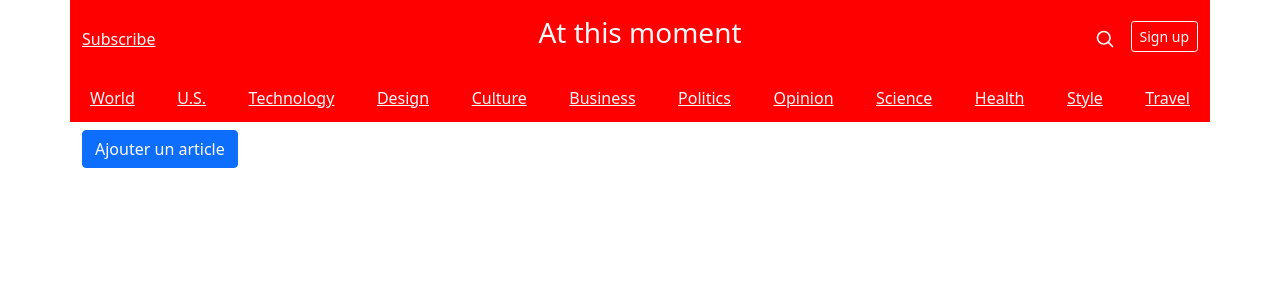
After one commit to Souleymann-debug/AtThisMoment, a Symfony app: template templates/article/index.html.twig in a window 1280 px wide. The commit adds this page. Shown: the top 300 px of the page. Run offline with Twig, Linux system fonts and the light colour scheme; the template is opened without the code that fills it, so the values that code supplies are empty; some libraries are stand-ins or nearby versions.

Commit message:
index pour amina

```diff
--- a/composer.json
+++ b/composer.json
@@ -28,7 +28,8 @@
         "symfony/web-profiler-bundle": "5.3.*",
         "symfony/yaml": "5.3.*",
         "twig/extra-bundle": "^2.12|^3.0",
-        "twig/twig": "^2.12|^3.0"
+        "twig/twig": "^2.12|^3.0",
+        "vich/uploader-bundle": "^1.18"
     },
     "config": {
         "optimize-autoloader": true,
--- a/config/bundles.php
+++ b/config/bundles.php
@@ -10,4 +10,5 @@
     Twig\Extra\TwigExtraBundle\TwigExtraBundle::class => ['all' => true],
     Doctrine\Bundle\DoctrineBundle\DoctrineBundle::class => ['all' => true],
     Doctrine\Bundle\MigrationsBundle\DoctrineMigrationsBundle::class => ['all' => true],
+    Vich\UploaderBundle\VichUploaderBundle::class => ['all' => true],
 ];
--- a/src/Entity/Utilisateur.php
+++ b/src/Entity/Utilisateur.php
@@ -48,10 +48,11 @@
      */
     private $isadmin;
 
+
     /**
      * @ORM\OneToMany(targetEntity="App\Entity\Article", mappedBy="utilisateur")
      */
-    private $idutilisateur ;
+    private $articles ;
 
     public function __construct() {
         $this->articles = new ArrayCollection();
--- /dev/null
+++ b/templates/article/index.html.twig
@@ -0,0 +1,21 @@
+{% extends 'base.html.twig' %}
+
+{% block body %}
+    <div class="container">
+        <a href="article/new" class="btn btn-primary mb-3">Ajouter un article</a>
+        <br>
+        <br>
+        <div class="row ">
+        {% for article in articles %}
+            <div class="card" style="width: 20rem;margin-left: 10px">
+                <div class="card-body">
+                    <h5 class="card-title">{{article.titre}}</h5>
+                    <p class="card-text">{{article.contenu}}</p>
+                    <footer class="blockquote-footer">Ecrit par <cite title="Source Title">Source Title</cite>, le {{article.datePoste|date('d/m/Y')}}</footer>
+                    <a href="/article/ {{article.id}} " class="btn btn-primary btn-sm">Voir la suite</a>
+                </div>
+            </div>
+        {% endfor %}
+        </div>
+    </div>
+{% endblock %}
--- a/templates/article/new.html.twig
+++ b/templates/article/new.html.twig
@@ -1,6 +1,7 @@
 {% extends "base.html.twig" %}
 
 {% block body %}
+    <div class="container">
         {{form_start(form, {'attr': {'novalidate': 'novalidate'}}) }}
             {{form_row(form.titre)}}
             {{form_row(form.contenu)}}
@@ -10,4 +11,5 @@
             {{form_row(form.datePoste)}}
             <button type='submit' class='btn btn-primary'>Créer</button>
         {{form_end(form)}}
+    </div>
 {% endblock %}
--- a/templates/base.html.twig
+++ b/templates/base.html.twig
@@ -9,48 +9,47 @@
             {#{{ encore_entry_link_tags('app') }}#}
             <link href="https://cdn.jsdelivr.net/npm/bootstrap@5.0.1/dist/css/bootstrap.min.css" rel="stylesheet" integrity="sha384-+0n0xVW2eSR5OomGNYDnhzAbDsOXxcvSN1TPprVMTNDbiYZCxYbOOl7+AMvyTG2x" crossorigin="anonymous">
             <link rel="preconnect" href="https://fonts.gstatic.com">
-            <link href="{{ asset('css/main.css') }}" rel="stylesheet">
         {% endblock %}
     </head>
     <body>
         {% block header %}
-            <div class="container">
-                <header class="blog-header py-3">
+            <div class="container"  style="background-color: red;">
+                <header class="blog-header py-3 ">
                     <div class="row flex-nowrap justify-content-between align-items-center">
                     <div class="col-4 pt-1">
-                        <a class="link-secondary" href="#">Subscribe</a>
+                        <a class="link-light" href="#">Subscribe</a>
                     </div>
                     <div class="col-4 text-center h1 fs-3">
-                        <a class="blog-header-logo text-dark text-decoration-none" href="#">
+                        <a class="blog-header-logo text-light text-decoration-none" href="#">
                             At this moment
                         </a>
                     </div>
                     <div class="col-4 d-flex justify-content-end align-items-center">
-                        <a class="link-secondary" href="#" aria-label="Search">
+                        <a class="link-light" href="#" aria-label="Search">
                         <svg xmlns="http://www.w3.org/2000/svg" width="20" height="20" fill="none" stroke="currentColor" stroke-linecap="round" stroke-linejoin="round" stroke-width="2" class="mx-3" role="img" viewBox="0 0 24 24"><title>Search</title><circle cx="10.5" cy="10.5" r="7.5"></circle><path d="M21 21l-5.2-5.2"></path></svg>
                         </a>
-                        <a class="btn btn-sm btn-outline-secondary" href="#">Sign up</a>
+                        <a class="btn btn-sm btn-outline-light" href="#">Sign up</a>
                     </div>
                     </div>
                 </header>
 
-                <div class="nav-scroller py-1 mb-2">
+                <div class="nav-scroller py-1 mb-2 ">
                     <nav class="nav d-flex justify-content-between">
-                    <a class="p-2 link-secondary" href="#">World</a>
-                    <a class="p-2 link-secondary" href="#">U.S.</a>
-                    <a class="p-2 link-secondary" href="#">Technology</a>
-                    <a class="p-2 link-secondary" href="#">Design</a>
-                    <a class="p-2 link-secondary" href="#">Culture</a>
-                    <a class="p-2 link-secondary" href="#">Business</a>
-                    <a class="p-2 link-secondary" href="#">Politics</a>
-                    <a class="p-2 link-secondary" href="#">Opinion</a>
-                    <a class="p-2 link-secondary" href="#">Science</a>
-                    <a class="p-2 link-secondary" href="#">Health</a>
-                    <a class="p-2 link-secondary" href="#">Style</a>
-                    <a class="p-2 link-secondary" href="#">Travel</a>
+                    <a class="p-2 link-light" href="#">World</a>
+                    <a class="p-2 link-light" href="#">U.S.</a>
+                    <a class="p-2 link-light" href="#">Technology</a>
+                    <a class="p-2 link-light" href="#">Design</a>
+                    <a class="p-2 link-light" href="#">Culture</a>
+                    <a class="p-2 link-light" href="#">Business</a>
+                    <a class="p-2 link-light" href="#">Politics</a>
+                    <a class="p-2 link-light" href="#">Opinion</a>
+                    <a class="p-2 link-light" href="#">Science</a>
+                    <a class="p-2 link-light" href="#">Health</a>
+                    <a class="p-2 link-light" href="#">Style</a>
+                    <a class="p-2 link-light" href="#">Travel</a>
                     </nav>
                 </div>
-                </div>
+            </div>
         {% endblock %}
         {% block body %}{% endblock %}
         {% block footer %}{% endblock %}
```
Also changed, not shown: migrations/Version20210609134200.php (deleted, +0 -31 lines), migrations/Version20210611101907.php (deleted, +0 -35 lines), migrations/Version20210613192256.php (renamed from migrations/Version20210611101903.php, +8 -4 lines), src/Controller/ArticleController.php (+23 -1 lines), src/Controller/BaseController.php (deleted, +0 -25 lines), src/Entity/Article.php (+8 -0 lines), src/Form/ArticleType.php (+21 -2 lines), templates/article/readOne.html.twig (added, +12 -0 lines), templates/homepage.html.twig (deleted, +0 -27 lines), 3 other files. Lines whose indentation alone changed are shown as unchanged.
